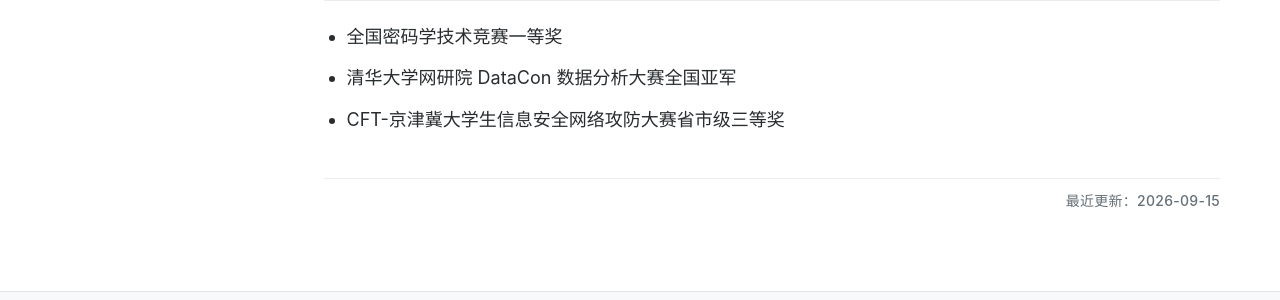
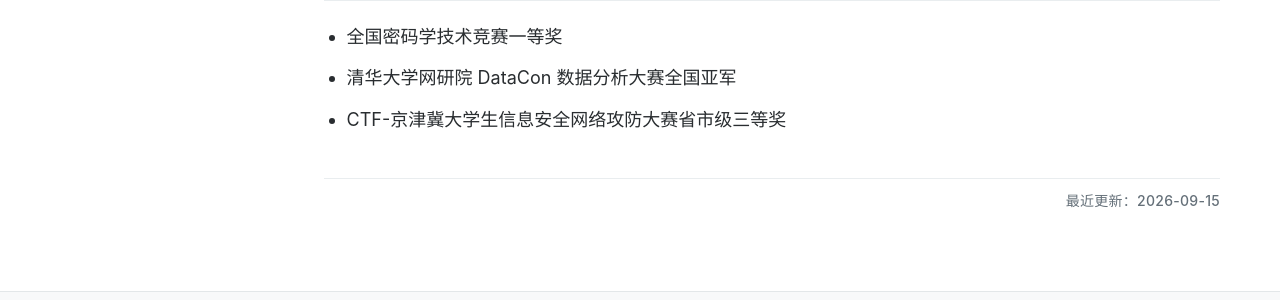
Before and after one commit to Zhaoyang-Liang/Zhaoyang-Liang.github.io, a Jekyll site: the page built from _pages/overview.md, in a window 1280 px wide and 1140 px high. Shown: the part 711-1011 px from the top of the window. Built offline with Jekyll 4.4.1, drawn with Linux system fonts in a browser that asks for light colours; a style sheet for code colours, icons or effects is not loaded.

Commit message:
9-18 update

```diff
--- a/_data/competitions.yml
+++ b/_data/competitions.yml
@@ -34,8 +34,8 @@
 
 - id: ctf-beijing-tianjin-hebei
   display: featured
-  title: "CFT - 京津冀大学生信息安全网络攻防大赛"
-  title_en: "CFT – Beijing–Tianjin–Hebei College Student Information Security Competition"
+  title: "CTF - 京津冀大学生信息安全网络攻防大赛"
+  title_en: "CTF – Beijing–Tianjin–Hebei College Student Information Security Competition"
   award: "省市级三等奖"
   award_en: "Third Prize, Provincial/Municipal Level"
   tags:
--- a/_pages/overview.md
+++ b/_pages/overview.md
@@ -28,6 +28,6 @@ last_updated: "2026-09-15"
 
 - 全国密码学技术竞赛一等奖
 - 清华大学网研院 DataCon 数据分析大赛全国亚军
-- CFT-京津冀大学生信息安全网络攻防大赛省市级三等奖
+- CTF-京津冀大学生信息安全网络攻防大赛省市级三等奖
 
 <p class="overview-updated">最近更新：{{ page.last_updated }}</p>
```
Also changed, not shown: _pages/en-overview.md (+1 -1 lines).
